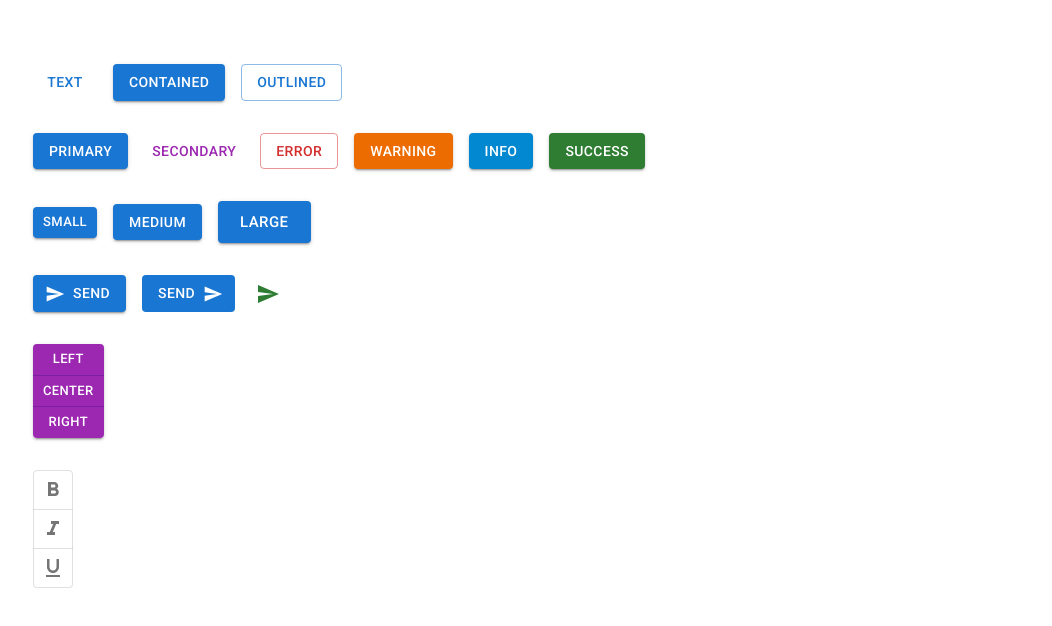
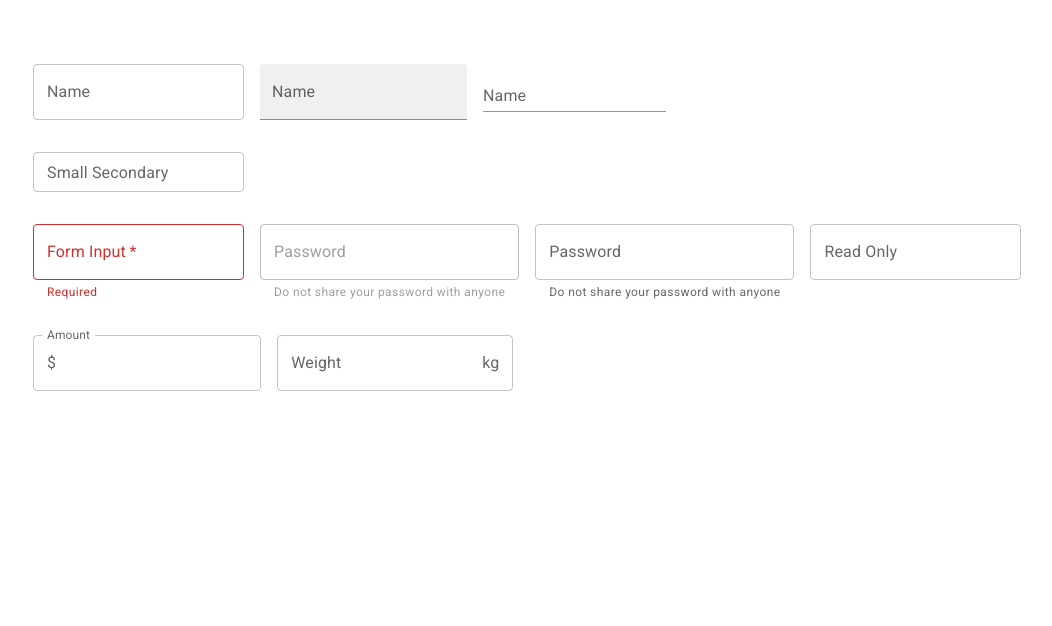
Before and after one commit to bhonkabigting/React-MUI-Demo, a React (Create React App) app: page / in a window 1280 px wide. Shown: the top 626 px of the page, without its empty margins (31-1083 px from the left). Built offline with nearby package versions, Linux system fonts and the light colour scheme.

Commit message:
Finished Tutorial-7-Text Field

```diff
--- a/src/App.tsx
+++ b/src/App.tsx
@@ -1,12 +1,14 @@
 import "./App.css";
-import { MuiButton } from "./components/MuiButton";
+import { MuiTextField } from "./components/MuiTextField";
+// import { MuiButton } from "./components/MuiButton";
 // import { MuiTypography } from "./components/MuiTypography";
 
 function App() {
 	return (
 		<div className="App">
 			{/* <MuiTypography /> */}
-			<MuiButton />
+			{/* <MuiButton /> */}
+			<MuiTextField />
 		</div>
 	);
 }
--- /dev/null
+++ b/src/components/MuiTextField.tsx
@@ -0,0 +1,61 @@
+import { Stack, TextField, InputAdornment } from "@mui/material";
+import { useState } from "react";
+
+export const MuiTextField = () => {
+    const [value, setValue] = useState('');
+
+    return (
+        <Stack spacing={4}>
+            <Stack direction="row" spacing={2}>
+                <TextField label="Name" variant="outlined" />
+                <TextField label="Name" variant="filled" />
+                <TextField label="Name" variant="standard" />
+            </Stack>
+
+            <Stack direction="row" spacing={2}>
+                <TextField label="Small Secondary" size="small" color="secondary" />
+            </Stack>
+
+            <Stack direction="row" spacing={2}>
+                <TextField
+                    label="Form Input"
+                    required
+                    value={value}
+                    onChange={(e) => setValue(e.target.value)}
+                    error={!value}
+                    helperText={
+                        !value ? "Required" : "Do not share your password with anyone"
+                    }
+                />
+                <TextField
+                    label="Password"
+                    type="password"
+                    helperText="Do not share your password with anyone"
+                    disabled
+                />
+                <TextField
+                    label="Password"
+                    type="password"
+                    helperText="Do not share your password with anyone"
+                />
+                <TextField label="Read Only" InputProps={{ readOnly: true }} />
+            </Stack>
+
+            <Stack direction="row" spacing={2}>
+                <TextField
+                    label="Amount"
+                    InputProps={{
+                        startAdornment: <InputAdornment position="start">$</InputAdornment>
+                    }}
+                />
+                <TextField
+                    label="Weight"
+                    InputProps={{
+                        endAdornment: <InputAdornment position="end">kg</InputAdornment>
+                    }}
+                />
+            </Stack>
+
+        </Stack>
+    );
+};
```
